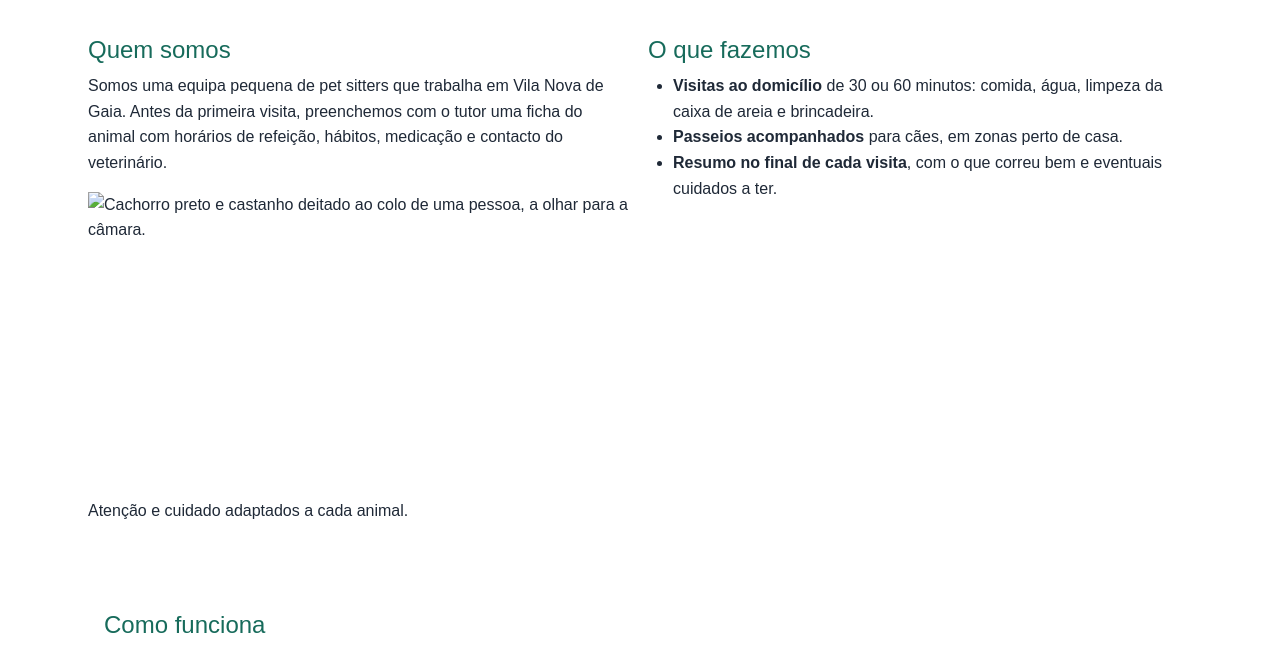
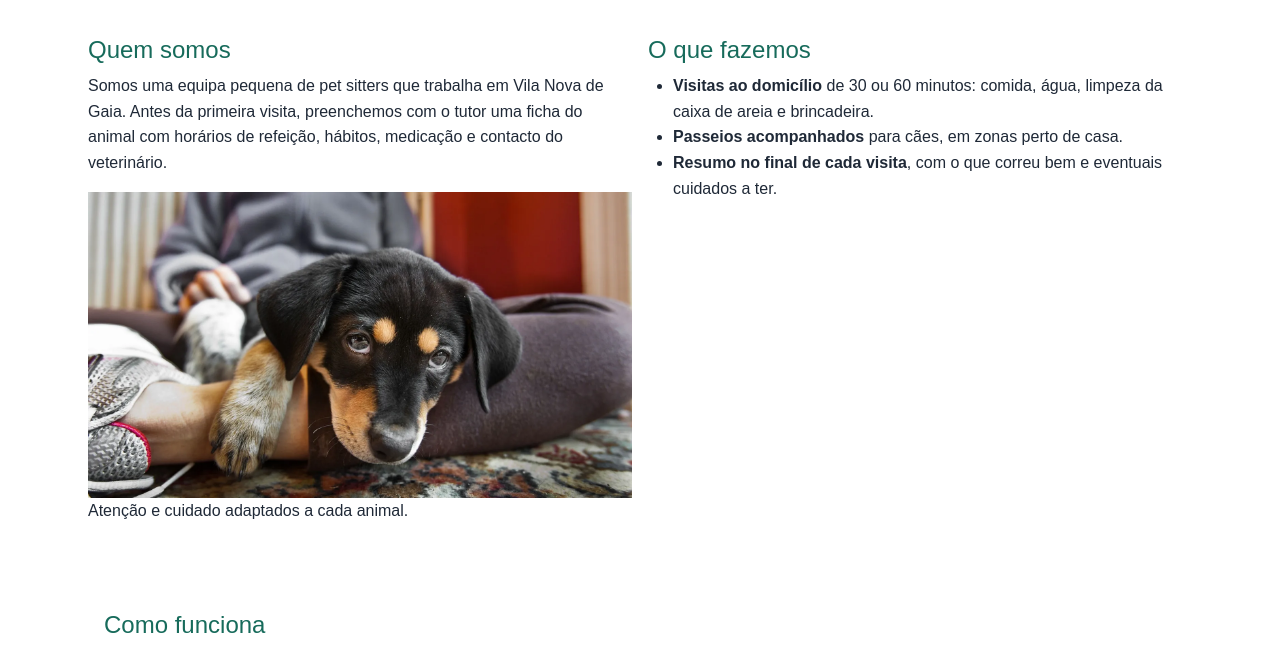
Before and after one commit to matheusgp50-svg/norte-pet, a plain HTML site: page index.html in a window 1280 px wide. Shown: the part 644-1289 px from the top of the page. Drawn offline with nearby package versions, Linux system fonts and the light colour scheme.

Commit message:
Update index.html

```diff
--- a/index.html
+++ b/index.html
@@ -49,7 +49,7 @@
             <h2>Quem somos</h2>
             <p>Somos uma equipa pequena de pet sitters que trabalha em Vila Nova de Gaia. Antes da primeira visita, preenchemos com o tutor uma ficha do animal com horários de refeição, hábitos, medicação e contacto do veterinário.</p>
             <figure>
-            <img src="images/cao-novo2"
+            <img src="images/cao-novo2.jpg"
                 class="foto-larga"
                 alt="Cachorro preto e castanho deitado ao colo de uma pessoa, a olhar para a câmara.">
 
```
